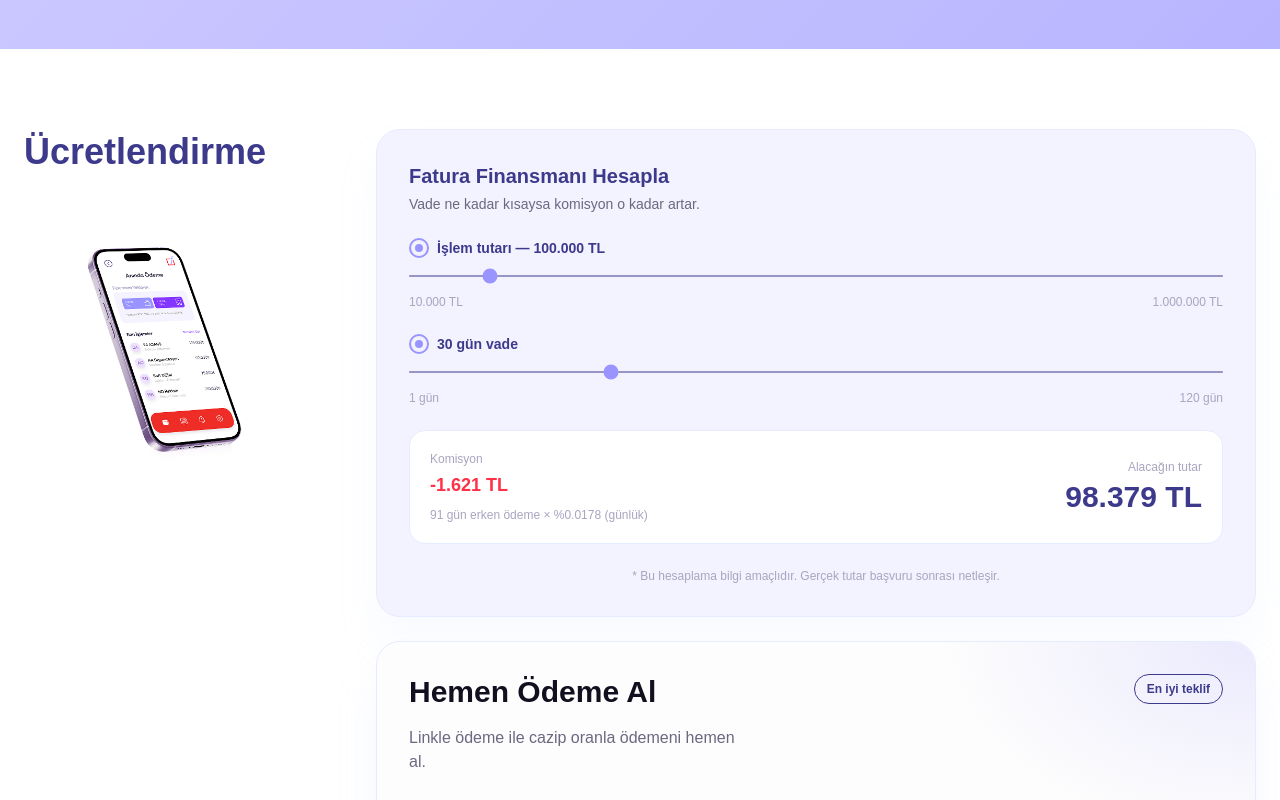
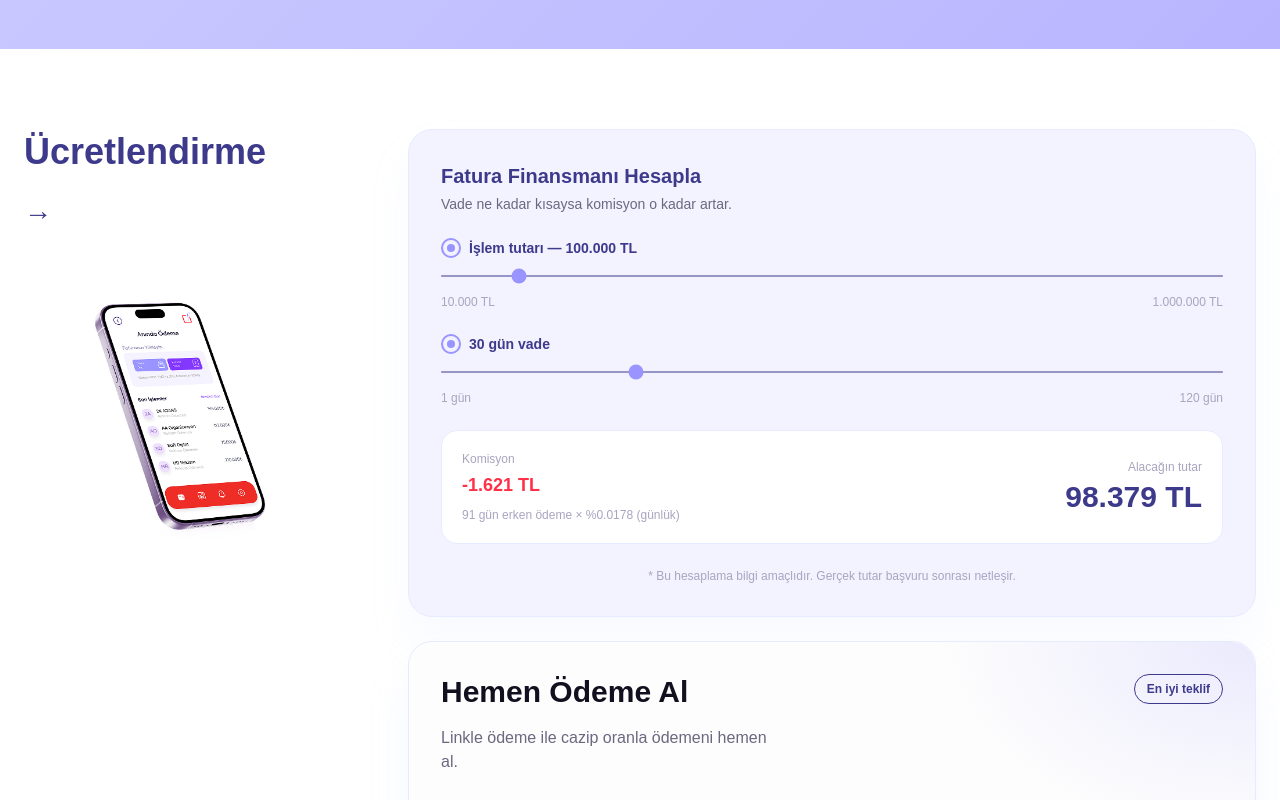
Before and after one commit to 86jhhm7yzy-cloud/influencer-finance, a Next.js app: page / in a window 1280 px wide. Shown: the part 2400-3200 px from the top of the page. Built offline with nearby package versions, Linux system fonts and the light colour scheme.

Commit message:
Update PricingSection.tsx

```diff
--- a/components/sections/PricingSection.tsx
+++ b/components/sections/PricingSection.tsx
@@ -19,16 +19,25 @@ export default function PricingSection() {
       <div className="max-w-7xl mx-auto flex flex-col md:flex-row gap-12 md:gap-16 items-start">
 
         {/* Sol: Başlık + Görsel */}
-        <div className="flex flex-col gap-6 md:w-72 flex-shrink-0">
+        <div className="flex flex-col gap-4 md:w-80 flex-shrink-0">
           <h2 className="text-4xl font-black leading-tight" style={{ color: "#3D3A8C" }}>
             Ücretlendirme
           </h2>
-          <div className="relative w-full hidden md:block" style={{ height: 700 }}>
+          <div
+            className="cursor-pointer hidden md:block"
+            style={{ color: "#3D3A8C", fontSize: 28, fontWeight: 700, width: "fit-content", transformOrigin: "center center", transition: "transform 0.25s ease" }}
+            onMouseEnter={(e) => (e.currentTarget.style.transform = "scale(1.4)")}
+            onMouseLeave={(e) => (e.currentTarget.style.transform = "scale(1)")}
+          >
+            →
+          </div>
+          <div className="hidden md:block w-full">
             <Image
               src="/Influencer-Finance-Arayuz.png"
               alt="Influencer Finance Arayüz"
-              fill
-              className="object-contain object-top"
+              width={400}
+              height={800}
+              className="w-full h-auto"
             />
           </div>
         </div>
```
